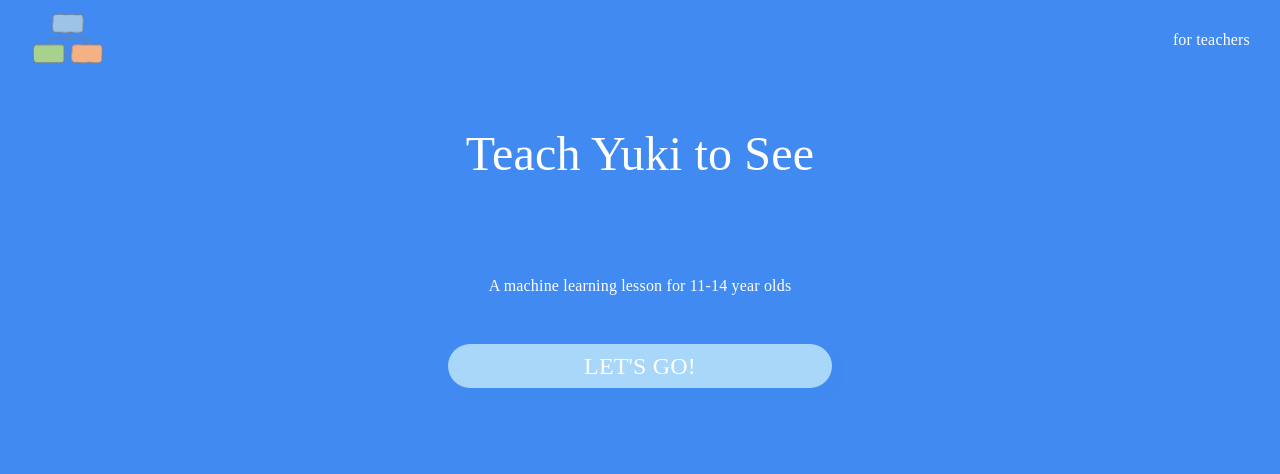
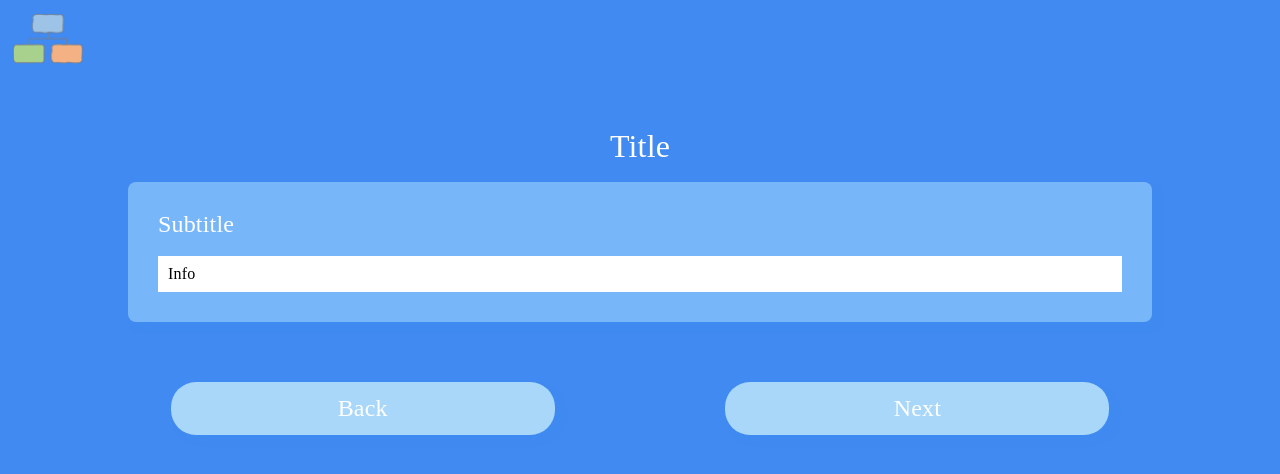
Before and after one commit to cdalenbrook/thesis, a React (Create React App) app: page /lesson in a window 1280 px wide. Shown: the top 474 px of the page. Built offline with nearby package versions, Linux system fonts and the light colour scheme.

Commit message:
basic work

```diff
--- a/package.json
+++ b/package.json
@@ -19,6 +19,7 @@
     "clsx": "latest",
     "react": "latest",
     "react-dom": "latest",
+    "react-player": "^1.15.3",
     "react-qr-reader": "^2.2.1",
     "react-router-dom": "^5.1.2",
     "react-scripts": "latest",
--- a/src/App.tsx
+++ b/src/App.tsx
@@ -1,7 +1,16 @@
 import React from "react";
 import { createGlobalStyle } from "styled-components";
 import { BrowserRouter as Router, Switch, Route } from "react-router-dom";
-import { About, Introduction, HomePage } from "./pages";
+import {
+  About,
+  Introduction,
+  HomePage,
+  Lesson,
+  Quiz,
+  GetStarted,
+  InsertCategories,
+  AddToy,
+} from "./pages";
 
 const GlobalStyle = createGlobalStyle`
   html, body, div, span, applet, object, iframe,
@@ -68,11 +77,26 @@ export default function App() {
             <Route path="/about">
               <About />
             </Route>
+            <Route path="/introduction">
+              <Introduction />
+            </Route>
+            <Route path="/lesson">
+              <Lesson />
+            </Route>
+            <Route path="/quiz">
+              <Quiz />
+            </Route>
+            <Route path="/get-started">
+              <GetStarted />
+            </Route>
+            <Route path="/insert-categories">
+              <InsertCategories />
+            </Route>
+            <Route path="/add-toy">
+              <AddToy />
+            </Route>
             <Route path="/">
               <HomePage />
-            </Route>
-            <Route path="/introduction">
-              <Introduction />
             </Route>
           </Switch>
         </div>
--- /dev/null
+++ b/src/components/page-wrappers/withBackNext.tsx
@@ -0,0 +1,50 @@
+import React from "react";
+import styled from "styled-components";
+import { Button } from "../../styles";
+
+const ButtonDiv = styled.div`
+  display: flex;
+  justify-content: space-evenly;
+  width: 100%;
+`;
+
+const Section = styled.div`
+  width: 100vw;
+  height: 100%;
+  display: flex;
+  justify-content: center;
+  margin: 20px;
+`;
+
+const Layout = styled.div`
+  display: flex;
+  flex-direction: column;
+  justify-content: space-between;
+`;
+
+export default (WrappedComponent: React.ComponentType<any>) => {
+  const hocComponent = ({ ...props }) => {
+    return (
+      <>
+        <Layout>
+          <Section>
+            <WrappedComponent {...props} />
+          </Section>
+          <Section>
+            <ButtonDiv>
+              <Button height="120%" onClick={() => alert("Back")}>
+                {" "}
+                Back{" "}
+              </Button>
+              <Button height="120%" onClick={() => alert("Next")}>
+                {" "}
+                Next{" "}
+              </Button>
+            </ButtonDiv>
+          </Section>
+        </Layout>
+      </>
+    );
+  };
+  return hocComponent;
+};
--- a/src/index.tsx
+++ b/src/index.tsx
@@ -1,15 +1,18 @@
-import React from 'react';
-import ReactDOM from 'react-dom';
-import CssBaseline from '@material-ui/core/CssBaseline';
-import { ThemeProvider } from '@material-ui/core/styles';
-import App from './App';
-import theme from './theme';
+import React from "react";
+import ReactDOM from "react-dom";
+import CssBaseline from "@material-ui/core/CssBaseline";
+import { ThemeProvider } from "@material-ui/core/styles";
+import App from "./App";
+import theme from "./theme";
+import { BrowserRouter as Router } from "react-router-dom";
 
 ReactDOM.render(
   <ThemeProvider theme={theme}>
     {/* CssBaseline kickstart an elegant, consistent, and simple baseline to build upon. */}
     <CssBaseline />
-    <App />
+    <Router>
+      <App />
+    </Router>
   </ThemeProvider>,
-  document.querySelector('#root'),
+  document.querySelector("#root")
 );
--- /dev/null
+++ b/src/pages/add-toy.tsx
@@ -0,0 +1,33 @@
+import React from "react";
+import withNavBar from "../components/page-wrappers/withNavBar";
+import styled from "styled-components";
+import { Layout, Title, Button } from "../styles";
+
+const Table = styled.div`
+  background-color: var(--div1Blue);
+  padding: 10px;
+  margin: 20px;
+`;
+
+const ButtonDiv = styled.div`
+  display: flex;
+  justify-content: flex-start;
+  width: 100%;
+`;
+
+function AddToy() {
+  return (
+    <>
+      <Layout>
+        <Title>Add Toy X to the Table?</Title>
+        <Table>The table will be here</Table>
+        <ButtonDiv>
+          <Button>Back</Button>
+          <Button>Add!</Button>
+        </ButtonDiv>
+      </Layout>
+    </>
+  );
+}
+
+export default withNavBar(AddToy);
--- /dev/null
+++ b/src/pages/get-started.tsx
@@ -0,0 +1,39 @@
+import React from "react";
+import { Layout, Title } from "../styles";
+import withNavBar from "../components/page-wrappers/withNavBar";
+import withBackNext from "../components/page-wrappers/withBackNext";
+import styled from "styled-components";
+
+const InfoDiv = styled.div`
+  background-color: var(--div1Blue);
+  width: 100%;
+  text-align: left;
+  margin: 20px;
+  padding: 20px;
+  border-radius: 8px;
+`;
+
+const PickCategories = styled.h1`
+  font-size: 1.5em;
+  padding-bottom: 10px;
+`;
+
+const Info = styled.p`
+  font-size: 1em;
+`;
+
+function GetStarted() {
+  return (
+    <>
+      <Layout>
+        <Title>Let's Get Started!</Title>
+        <InfoDiv>
+          <PickCategories>Pick 2 Toy Categories</PickCategories>
+          <Info>This is how to pick them</Info>
+        </InfoDiv>
+      </Layout>
+    </>
+  );
+}
+
+export default withNavBar(withBackNext(GetStarted));
--- a/src/pages/home-page.tsx
+++ b/src/pages/home-page.tsx
@@ -50,7 +50,7 @@ function HomePage() {
       <Layout>
         <Title>Teach Yuki to See</Title>
         <Subtitle>A machine learning lesson for 11-14 year olds</Subtitle>
-        <Button>LET'S GO!</Button>
+        <Button onClick={() => history.push("/introduction")}>LET'S GO!</Button>
       </Layout>
     </>
   );
--- a/src/pages/index.ts
+++ b/src/pages/index.ts
@@ -3,3 +3,7 @@ export { default as HomePage } from "./home-page";
 export { default as About } from "./about";
 export { default as Webcam1 } from "./webcam-1";
 export { default as InsertCategories } from "./insert-categories";
+export { default as Lesson } from "./lesson";
+export { default as Quiz } from "./quiz";
+export { default as GetStarted } from "./get-started";
+export { default as AddToy } from "./add-toy";
--- a/src/pages/introduction.tsx
+++ b/src/pages/introduction.tsx
@@ -1,11 +1,30 @@
 import React from "react";
 import styled from "styled-components";
 import withNavBar from "../components/page-wrappers/withNavBar";
+import ReactPlayer from "react-player";
+import { Button, Layout } from "../styles";
+import { Link } from "react-router-dom";
+
+const Title = styled.h1`
+  font-size: 3em;
+`;
+
+const Video = styled.div`
+  padding: 30px;
+`;
 
 function Introduction() {
   return (
     <>
-      <h1>Introduction</h1>
+      <Layout>
+        <Title>Introduction</Title>
+        <Video>
+          <ReactPlayer url="https://www.youtube.com/watch?v=ug50zmP9I7s" />
+        </Video>
+        <Link to="/lesson">
+          <Button> Help Yuki! </Button>
+        </Link>
+      </Layout>
     </>
   );
 }
--- /dev/null
+++ b/src/pages/lesson.tsx
@@ -0,0 +1,48 @@
+import React from "react";
+import styled from "styled-components";
+import withNavBar from "../components/page-wrappers/withNavBar";
+import withBackNext from "../components/page-wrappers/withBackNext";
+import { Layout, Title } from "../styles";
+
+const Heading = styled.h1`
+  font-size: 1.5em;
+  margin-left: 20px;
+  margin-top: 20px;
+`;
+
+const Info = styled.div`
+  display: flex;
+  flex-direction: column;
+  background-color: var(--div1Blue);
+  height: 80%;
+  width: 100%;
+  border-radius: 8px;
+  padding: 10px;
+  margin: 20px;
+  -webkit-box-shadow: 6px 6px 5px 0px rgba(64, 138, 241, 0.55);
+  -moz-box-shadow: 6px 6px 5px 0px rgba(64, 138, 241, 0.55);
+  box-shadow: 6px 6px 5px 0px rgba(64, 138, 241, 0.55);
+`;
+
+const Text = styled.div`
+  background-color: white;
+  color: black;
+  padding: 10px;
+  margin: 20px;
+`;
+
+function Lesson() {
+  return (
+    <>
+      <Layout>
+        <Title>Title</Title>
+        <Info>
+          <Heading>Subtitle</Heading>
+          <Text>Info</Text>
+        </Info>
+      </Layout>
+    </>
+  );
+}
+
+export default withNavBar(withBackNext(Lesson));
--- /dev/null
+++ b/src/pages/quiz.tsx
@@ -0,0 +1,45 @@
+import React from "react";
+import withNavBar from "../components/page-wrappers/withNavBar";
+import { Layout, Button, Title } from "../styles";
+import styled from "styled-components";
+
+const QuizDiv = styled.div`
+  display: flex;
+  justify-content: center;
+  flex-direction: column;
+  width: 100%;
+  height: 80%;
+  background-color: var(--div1Blue);
+  border-radius: 8px;
+  margin: 10px;
+  padding: 20px;
+  -webkit-box-shadow: 6px 6px 5px 0px rgba(64, 138, 241, 0.55);
+  -moz-box-shadow: 6px 6px 5px 0px rgba(64, 138, 241, 0.55);
+  box-shadow: 6px 6px 5px 0px rgba(64, 138, 241, 0.55);
+`;
+
+const Progress = styled.div`
+  border-radius: 20px;
+  width: 100%;
+`;
+
+const Question = styled.h1`
+  font-size: 1em;
+`;
+
+function Quiz() {
+  return (
+    <>
+      <Layout>
+        <Title>Quiz</Title>
+        <QuizDiv>
+          <Progress></Progress>
+          <Question>This is the question</Question>
+        </QuizDiv>
+        <Button>Next</Button>
+      </Layout>
+    </>
+  );
+}
+
+export default withNavBar(Quiz);
--- a/src/styles.tsx
+++ b/src/styles.tsx
@@ -18,4 +18,16 @@ export const Button = styled.div<cssprops>`
   -moz-box-shadow: 6px 6px 5px 0px rgba(64, 138, 241, 0.55);
   box-shadow: 6px 6px 5px 0px rgba(64, 138, 241, 0.55);
   font-size: 1.5em;
+  cursor: pointer;
 `;
+
+export const Layout = styled.div`
+  display: flex;
+  align-items: center;
+  flex-direction: column;
+  width: 80%;
+`;
+
+export const Title = styled.h1`
+  font-size: 2em;
+`;
```
Also changed, not shown: 1 other file (tests, documents, lock files or other folders).
